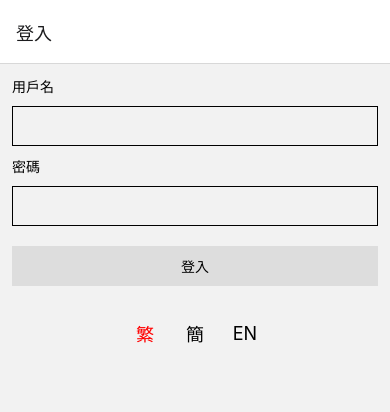
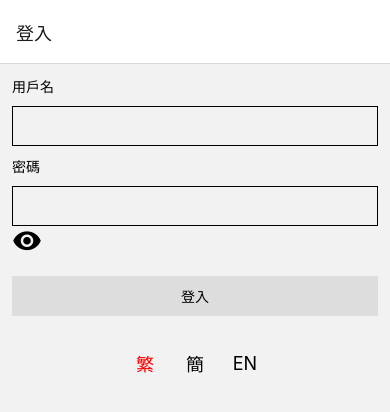
Before and after one commit to oscarchankalung/react-native-assignment, a React Native app: screen /Login in a window 390 px wide. Shown: the top 412 px of the page. Built offline with nearby package versions, Linux system fonts and the light colour scheme.

Commit message:
feat: testing icon

```diff
--- a/src/components/form/PasswordField.tsx
+++ b/src/components/form/PasswordField.tsx
@@ -8,6 +8,7 @@
 } from 'react-native';
 
 import FormStyles from './FormStyles';
+import Icon from 'react-native-vector-icons/MaterialCommunityIcons';
 
 export interface Props extends TextInputProps {
   label: string;
@@ -31,6 +32,7 @@
       <Text style={styles.label}>{label}</Text>
       <TouchableOpacity style={styles.inputContainer}>
         <TextInput ref={ref} style={styles.input} secureTextEntry {...props} />
+        <Icon name="eye" size={30} />
       </TouchableOpacity>
       {Boolean(error) && <Text style={styles.error}>{error}</Text>}
     </TouchableOpacity>
```
